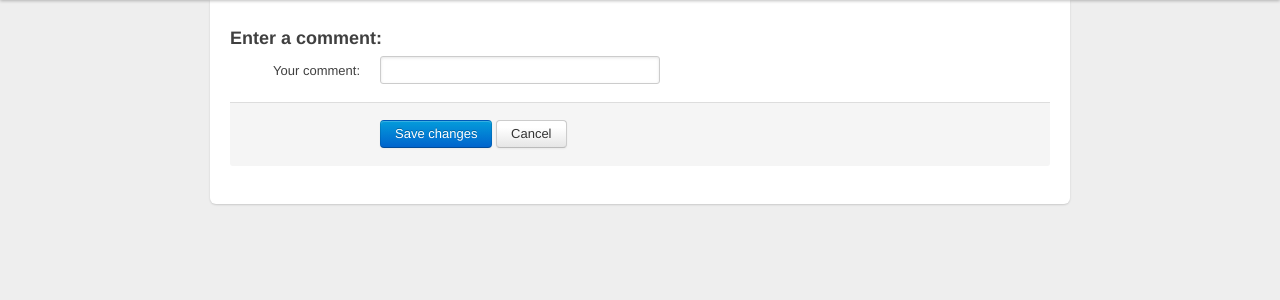
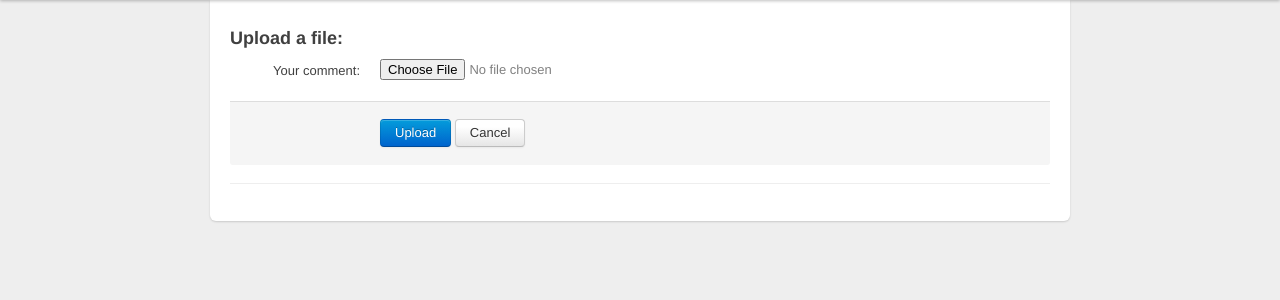
Before and after one commit to jgumbley/base_flask_project, a Flask app: page /postcard/add in a window 1280 px wide. Shown: the part 40-340 px from the top of the page. Run offline with Flask 2, Linux system fonts and the light colour scheme; the visitor is signed in with stand-in values (Sample User, id 1); some libraries are stand-ins or nearby versions.

Commit message:
a kind of basic image upload

```diff
--- a/app.py
+++ b/app.py
@@ -1,9 +1,10 @@
+import os
 from flask import Flask, session
 from flask import render_template
 from flask.globals import request
 from flaskext.sqlalchemy import SQLAlchemy
 from logbook import debug
-from werkzeug.utils import redirect
+from werkzeug.utils import redirect, secure_filename
 from orm import orm, ContentItem, Postcard, Image
 
 app = Flask(__name__)
@@ -54,9 +55,14 @@ def postcard_add():
     user=session.get("user") # i wonder if there is a neater way of doing this?
     # log any parameters passed in and any other state
     action="create_postcard"
-    debug("action={0} user={1}", action, user)
+    debug("action={} user={}", action, user)
     #
-    postcard = Postcard( user, Image("http://farm3.staticflickr.com/2176/2126269927_906499e1cf_z.jpg"))
+    file = request.files['file']
+    debug(file)
+    filename = secure_filename(file.filename)
+    pathname = os.path.join("C:\\Users\\Steve\\Desktop\\projects\\postcode-website\\static\\pics\\", filename)
+    file.save( pathname )
+    postcard = Postcard( user, Image(filename) )
     postcard.save()
     return redirect('/postcards')
 
--- a/templates/addcomment.html
+++ b/templates/addcomment.html
@@ -5,18 +5,22 @@
     <div class="container">
 
       <div class="content">
-          <h3>Enter a comment:</h3>
-          <form method=post>
+          <div class="clearfix">
+          <h3>Upload a file:</h3>
+          <form action="" method=post enctype=multipart/form-data>
              <div class="clearfix">
-            <label for="xlInput">Your comment:</label>
+            <label>Your comment:</label>
             <div class="input">
-              <input class="xlarge" id="test_item" name="test_item" size="30" type="text">
+              <input type=file name=file>
             </div>
+
           </div>
              <div class="actions">
-                <input type="submit" class="btn primary" value="Save changes">&nbsp;<button type="reset" class="btn">Cancel</button>
+                <input type="submit" class="btn primary" value="Upload">&nbsp;<button type="reset" class="btn">Cancel</button>
           </div>
           </form>
+
+
       </div>
 
 {% endblock %}
--- a/templates/list_postcards.html
+++ b/templates/list_postcards.html
@@ -12,7 +12,7 @@
           <div class="span14">
             <hr/>
             {% for comment in postcards %}
-            <img src="http://farm3.staticflickr.com/2176/2126269927_906499e1cf_z.jpg"
+            <img src="/static/pics/{{ comment.front_image.url }}"
                  alt="A Picture Postcard of a Steam Engine"/>
 
             <blockquote>
```
